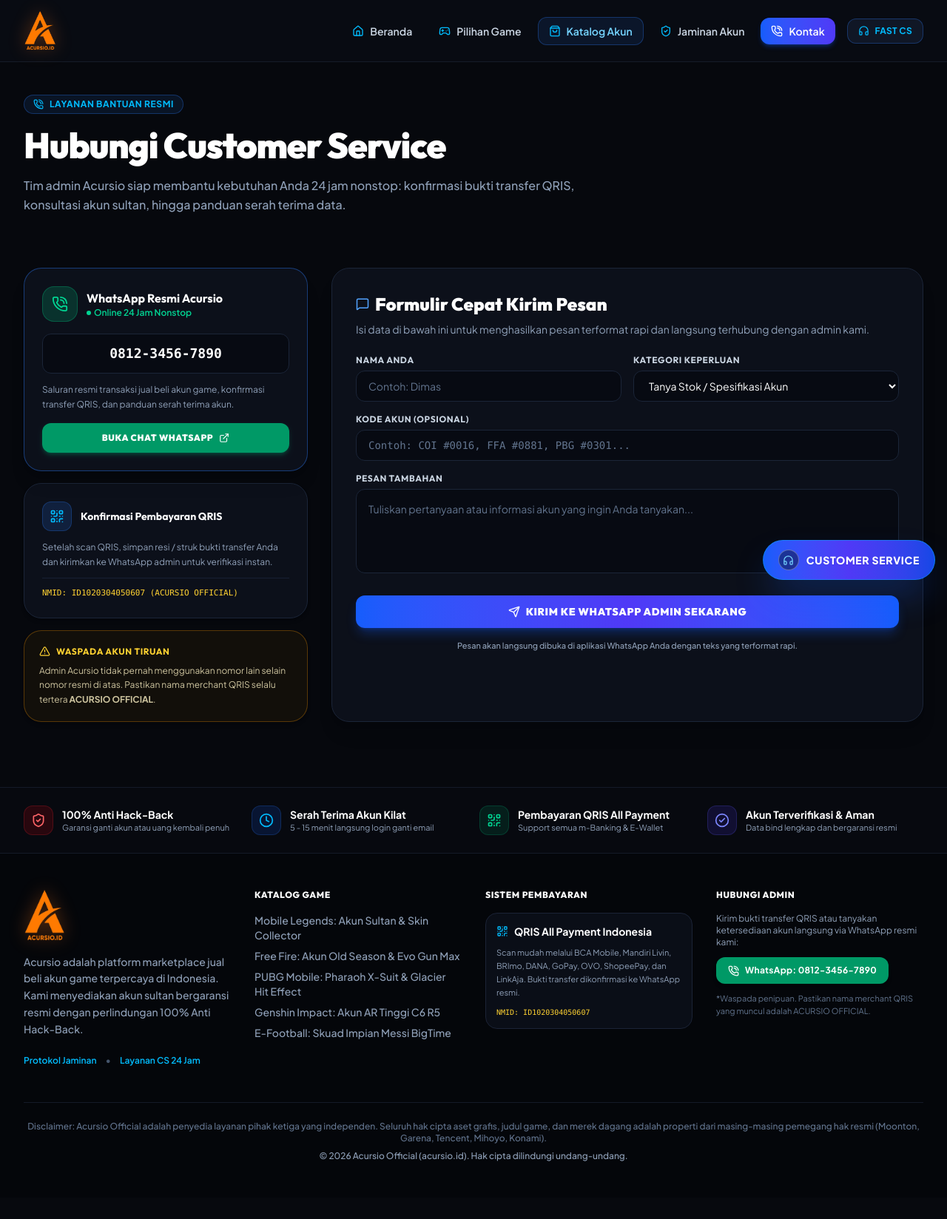
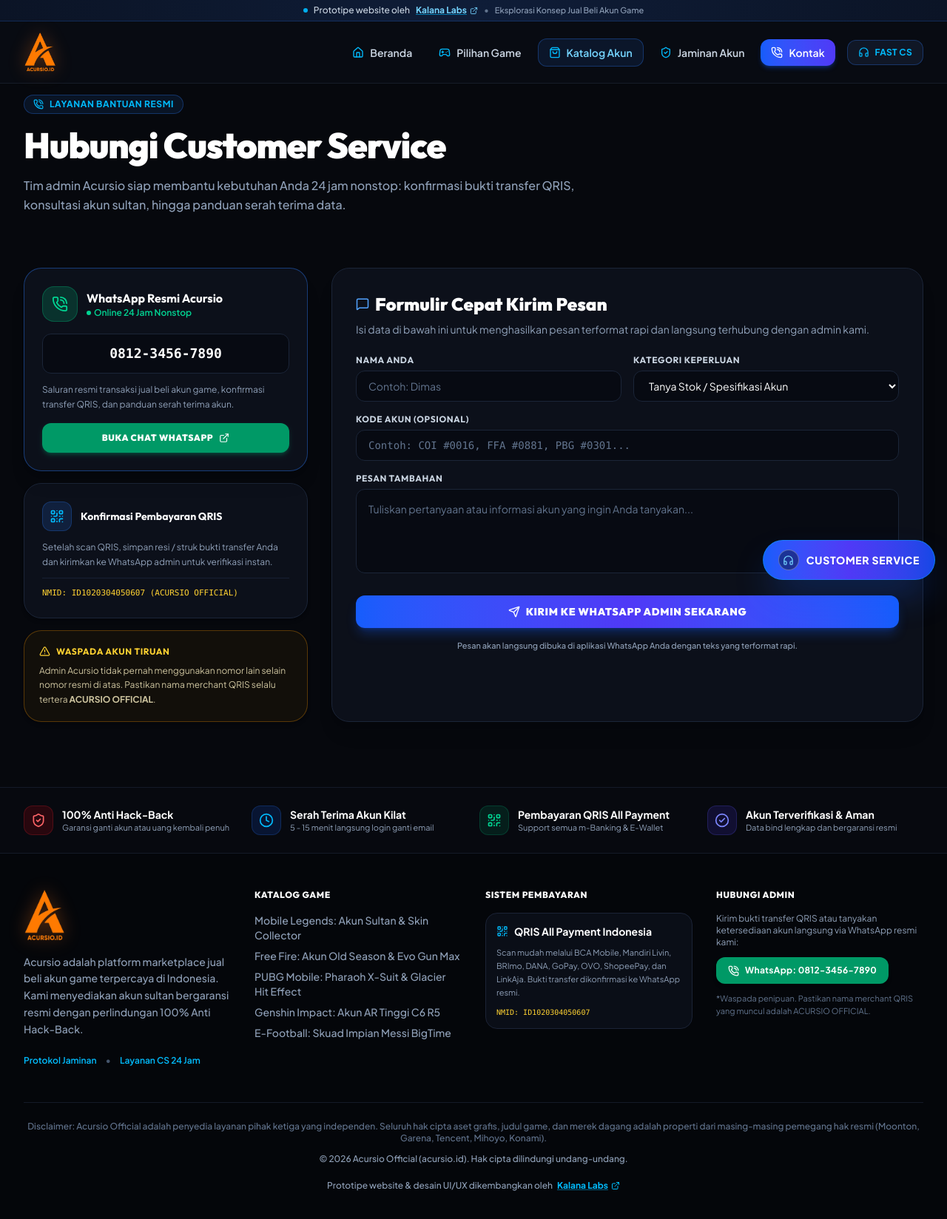
Before and after one commit to kendikadimas/acursioofficial, a Next.js app: page /kontak in a window 1280 px wide. Shown: the top 1648 px of the page at 74% size. Before the commit the page ends 1619 px from the top, so only its background shows below. Built offline with nearby package versions, Linux system fonts and the light colour scheme.

Commit message:
feat: add Kalana Labs prototype notice banner and footer attribution linking to kalanalabs.com

```diff
--- a/src/components/Footer.tsx
+++ b/src/components/Footer.tsx
@@ -9,7 +9,8 @@
   PhoneCall,
   Clock,
   CheckCircle2,
-  QrCode
+  QrCode,
+  ExternalLink
 } from 'lucide-react';
 
 export const Footer: React.FC = () => {
@@ -159,13 +160,27 @@
         </div>
 
         {/* Disclaimer & Copyright */}
-        <div className="mt-12 pt-6 border-t border-[#141a28] text-center text-xs text-slate-500 space-y-2 font-medium">
+        <div className="mt-12 pt-6 border-t border-[#141a28] text-center text-xs text-slate-500 space-y-3 font-medium">
           <p>
             Disclaimer: Acursio Official adalah penyedia layanan pihak ketiga yang independen. Seluruh hak cipta aset grafis, judul game, dan merek dagang adalah properti dari masing-masing pemegang hak resmi (Moonton, Garena, Tencent, Mihoyo, Konami).
           </p>
           <p className="text-slate-400">
             &copy; {new Date().getFullYear()} Acursio Official (acursio.id). Hak cipta dilindungi undang-undang.
           </p>
+
+          {/* Kalana Labs Prototype Notice */}
+          <div className="pt-2 flex items-center justify-center gap-1.5 text-xs text-slate-400">
+            <span>Prototipe website & desain UI/UX dikembangkan oleh</span>
+            <a
+              href="https://kalanalabs.com"
+              target="_blank"
+              rel="noopener noreferrer"
+              className="font-bold text-sky-400 hover:text-sky-300 underline decoration-sky-400/50 hover:decoration-sky-300 inline-flex items-center gap-1 transition-colors"
+            >
+              <span>Kalana Labs</span>
+              <ExternalLink size={12} />
+            </a>
+          </div>
         </div>
       </div>
     </footer>
--- a/src/components/Navbar.tsx
+++ b/src/components/Navbar.tsx
@@ -13,7 +13,8 @@
   PhoneCall,
   Menu,
   X,
-  Headphones
+  Headphones,
+  ExternalLink
 } from 'lucide-react';
 
 export const Navbar: React.FC = () => {
@@ -41,11 +42,28 @@
     <header
       className={`fixed top-0 left-0 right-0 z-50 transition-all duration-300 ${
         isScrolled
-          ? 'bg-[#06080d]/95 backdrop-blur-md border-b border-[#1b2333] shadow-xl shadow-black/50 py-2.5'
-          : 'bg-[#080b12] border-b border-[#161c28] py-3.5'
+          ? 'bg-[#06080d]/95 backdrop-blur-md border-b border-[#1b2333] shadow-xl shadow-black/50'
+          : 'bg-[#080b12] border-b border-[#161c28]'
       }`}
     >
-      <div className="max-w-7xl mx-auto px-4 sm:px-6 lg:px-8 flex items-center justify-between">
+      {/* Kalana Labs Prototype Notice Bar */}
+      <aside aria-label="Pengumuman Prototipe Kalana Labs" className="bg-gradient-to-r from-[#0b1426] via-[#0f1d38] to-[#0b1426] border-b border-blue-500/20 py-1.5 px-4 text-center text-[11px] sm:text-xs text-slate-300 font-medium flex items-center justify-center gap-1.5 sm:gap-2">
+        <span className="w-1.5 h-1.5 rounded-full bg-sky-400 animate-pulse shrink-0" />
+        <span>Prototipe website oleh</span>
+        <a
+          href="https://kalanalabs.com"
+          target="_blank"
+          rel="noopener noreferrer"
+          className="font-bold text-sky-300 hover:text-white underline decoration-sky-400/60 hover:decoration-white inline-flex items-center gap-1 transition-colors"
+        >
+          <span>Kalana Labs</span>
+          <ExternalLink size={11} />
+        </a>
+        <span className="hidden sm:inline text-slate-500">•</span>
+        <span className="hidden sm:inline text-slate-400 text-[11px]">Eksplorasi Konsep Jual Beli Akun Game</span>
+      </aside>
+
+      <div className={`max-w-7xl mx-auto px-4 sm:px-6 lg:px-8 flex items-center justify-between transition-all duration-300 ${isScrolled ? 'py-2.5' : 'py-3.5'}`}>
         {/* Brand Logo */}
         <Link
           href="/"
```
